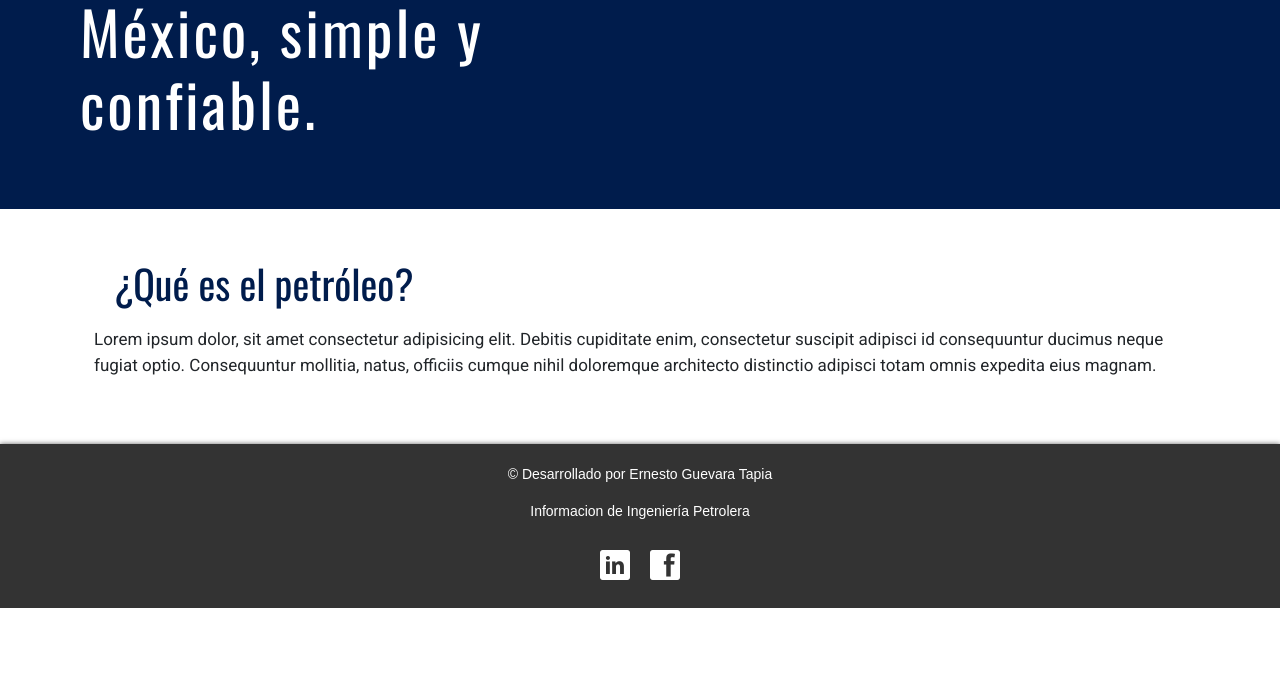
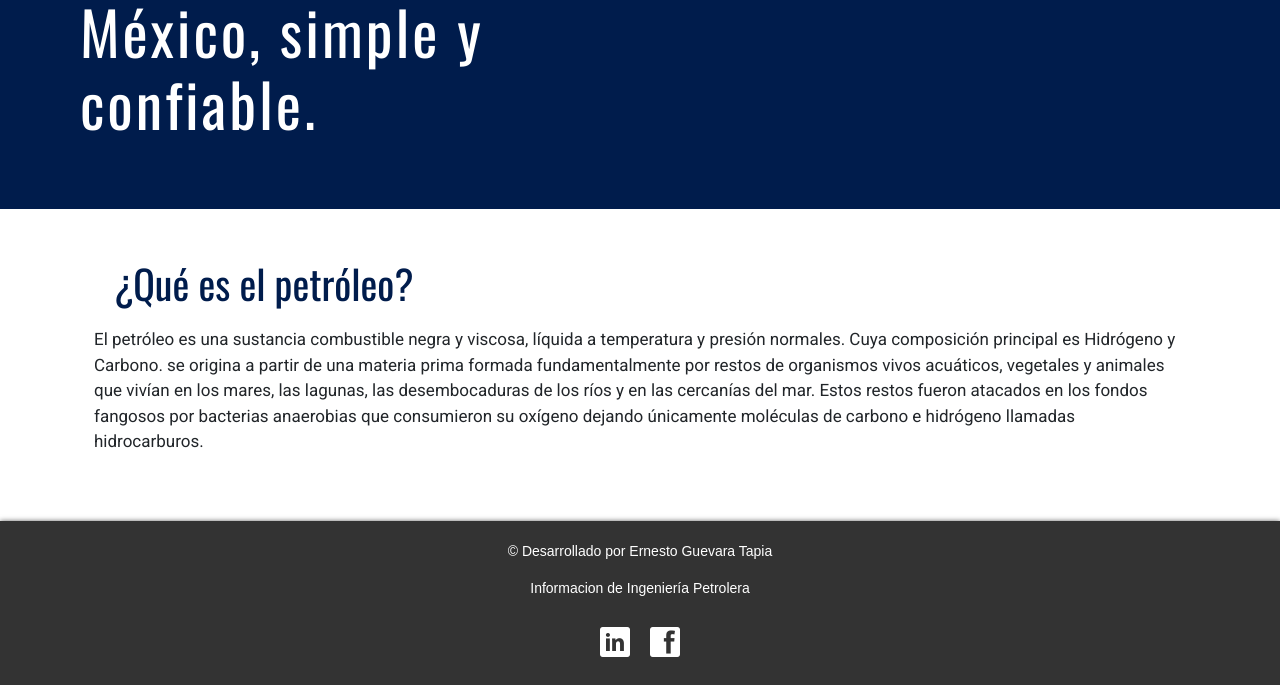
Before and after one commit to netoxdw/PetrolerosMXTemplate, a plain HTML site: page index.html in a window 1280 px wide. Shown: the part 721-1406 px from the top of the page. Before the commit the page ends 1329 px from the top, so only its background shows below. Drawn offline with nearby package versions, Linux system fonts and the light colour scheme.

Commit message:
Agregando primer article en index

```diff
--- a/index.html
+++ b/index.html
@@ -69,9 +69,12 @@
             <header>
                 <h1>¿Qué es el petróleo?</h1>
             </header>
-            <p>Lorem ipsum dolor, sit amet consectetur adipisicing elit. Debitis cupiditate enim, consectetur suscipit
-                adipisci id consequuntur ducimus neque fugiat optio. Consequuntur mollitia, natus, officiis cumque nihil
-                doloremque architecto distinctio adipisci totam omnis expedita eius magnam.
+            <p> El petróleo es una sustancia combustible negra y viscosa, líquida a temperatura y presión normales.
+                Cuya composición principal es Hidrógeno y Carbono. se origina a partir de una materia prima formada
+                fundamentalmente por restos de organismos vivos acuáticos, vegetales y animales que vivían en los mares,
+                las lagunas, las desembocaduras de los ríos y en las cercanías del mar. Estos restos fueron atacados en
+                los fondos fangosos por bacterias anaerobias que consumieron su oxígeno dejando únicamente moléculas de
+                carbono e hidrógeno llamadas hidrocarburos.
             </p>
         </article>
     </section>
```
